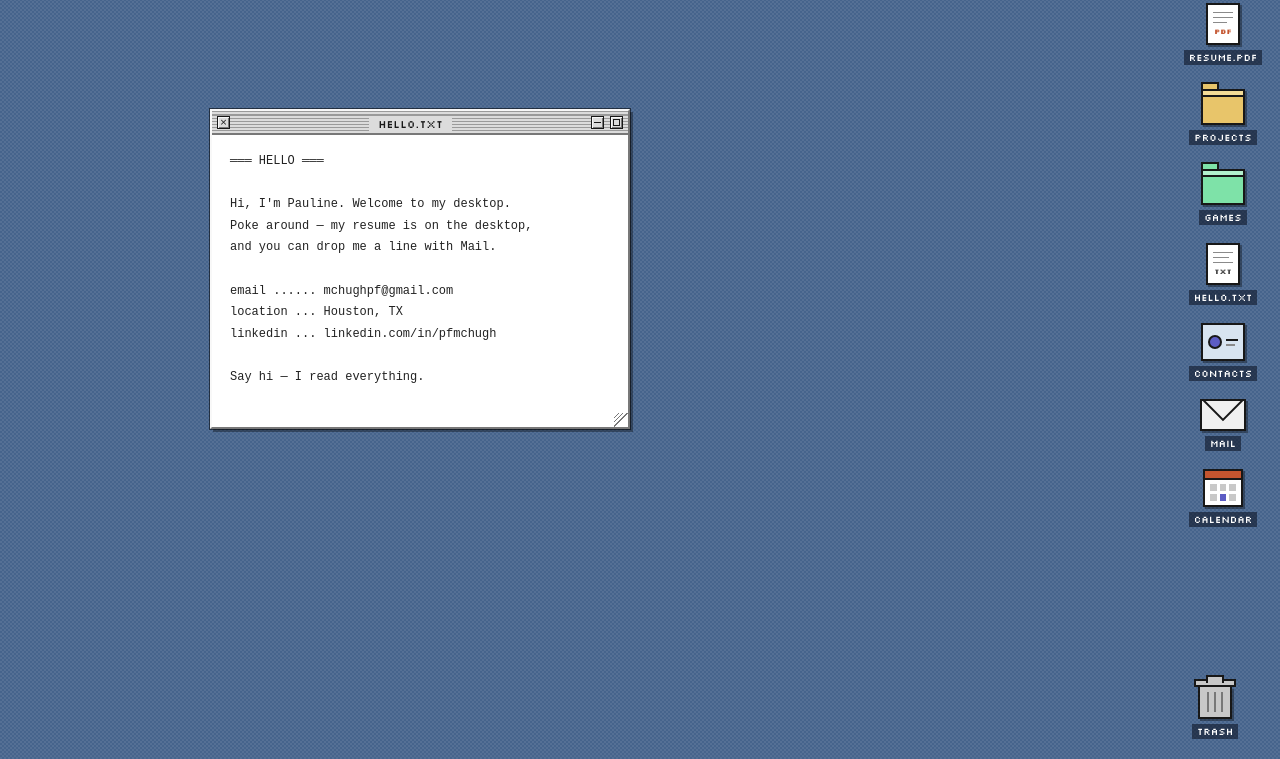
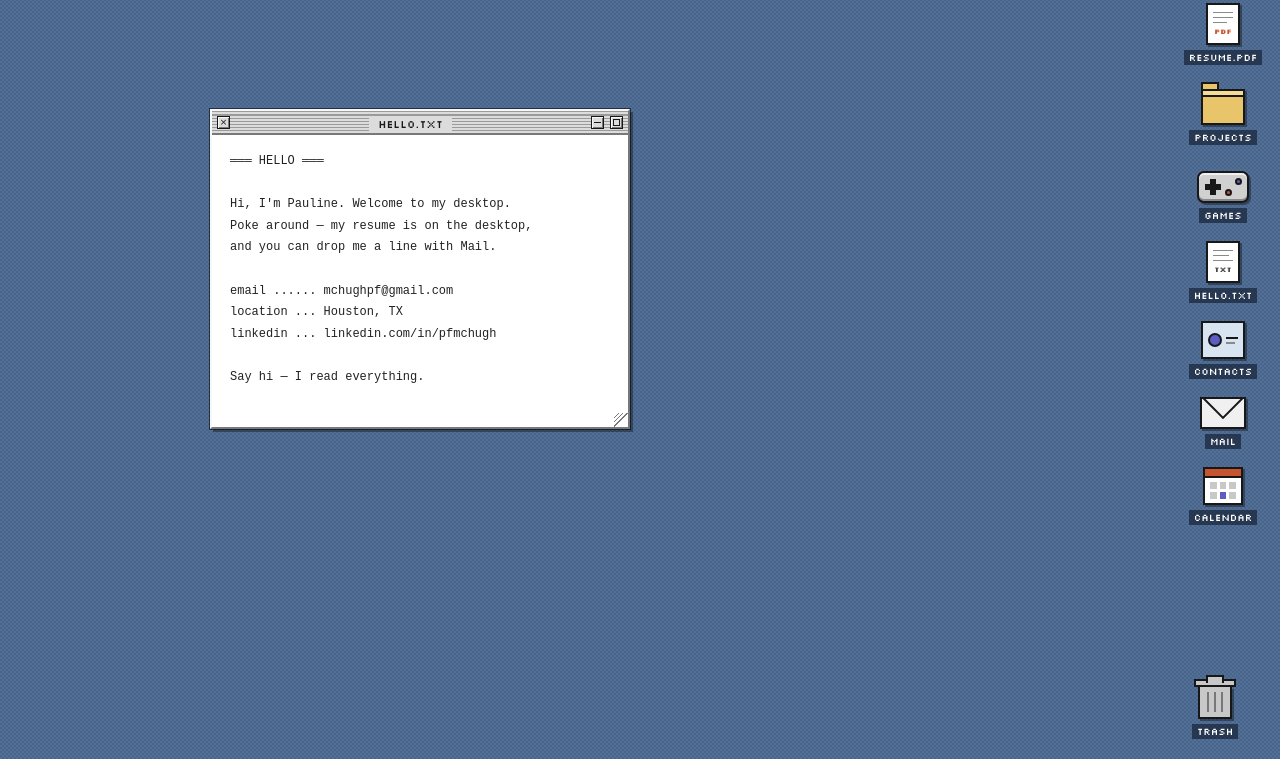
Before and after one commit to pfmchugh/pauline-os, a website: page index.html in a window 1280 px wide. Shown: the part 41-800 px from the top of the page. Drawn offline with Linux system fonts and the light colour scheme.

Commit message:
Polish the embedded Mahjong window and give Games a gamepad icon (#7)
In embed mode the trainer no longer paints its own fake desktop —
the blue desk pattern and the beveled column borders are gone, so the
app fills the OS window flush against its chrome. The lesson card now
centers itself at any window width.

The Games desktop icon is a proper pixel gamepad (d-pad plus two
colored buttons) instead of a recolored folder.


Claude-Session: https://claude.ai/code/session_017VLNU4bGmiTnkAQ4p9tBYj

Co-authored-by: Claude <noreply@anthropic.com>

```diff
--- a/index.html
+++ b/index.html
@@ -80,9 +80,10 @@
     </button>
 
     <button class="icon" data-open="games">
-      <div class="icon-folder games">
-        <div class="tab"></div>
-        <div class="body"><div class="shine"></div></div>
+      <div class="icon-gamepad">
+        <div class="dpad"><div class="h"></div><div class="v"></div></div>
+        <div class="btn b"></div>
+        <div class="btn a"></div>
       </div>
       <div class="icon-label">Games</div>
     </button>
--- a/style.css
+++ b/style.css
@@ -1127,9 +1127,31 @@ input, textarea { font-family: Verdana, Geneva, sans-serif; }
 
 /* ═══ Games folder & Mahjong Trainer ═══ */
 
-.icon-folder.games .tab { background: #7ee2a8; }
-.icon-folder.games .body { background: #7ee2a8; }
-.icon-folder.games .body .shine { background: #b2f0cd; }
+.icon-gamepad {
+  width: 52px; height: 32px;
+  margin-top: 8px;
+  position: relative;
+  background: #d0d0d0;
+  border: 2px solid #181818;
+  border-radius: 7px;
+  box-shadow: inset 0 2px 0 #f0f0f0, inset 0 -2px 0 #8a8a8a, 2px 2px 0 rgba(0, 0, 0, .35);
+}
+.icon-gamepad .dpad {
+  position: absolute;
+  left: 6px; top: 50%;
+  transform: translateY(-50%);
+  width: 16px; height: 16px;
+}
+.icon-gamepad .dpad .h { position: absolute; left: 0; top: 5px; width: 16px; height: 6px; background: #181818; }
+.icon-gamepad .dpad .v { position: absolute; left: 5px; top: 0; width: 6px; height: 16px; background: #181818; }
+.icon-gamepad .btn {
+  position: absolute;
+  width: 7px; height: 7px;
+  border-radius: 50%;
+  border: 2px solid #181818;
+}
+.icon-gamepad .btn.b { right: 15px; bottom: 5px; background: #c4552f; }
+.icon-gamepad .btn.a { right: 5px; top: 5px; background: #5c5cc4; }
 
 .icon-mahjong {
   width: 34px; height: 44px;
```
Also changed, not shown: games/mahjong/mahjong.css (+13 -0 lines).
